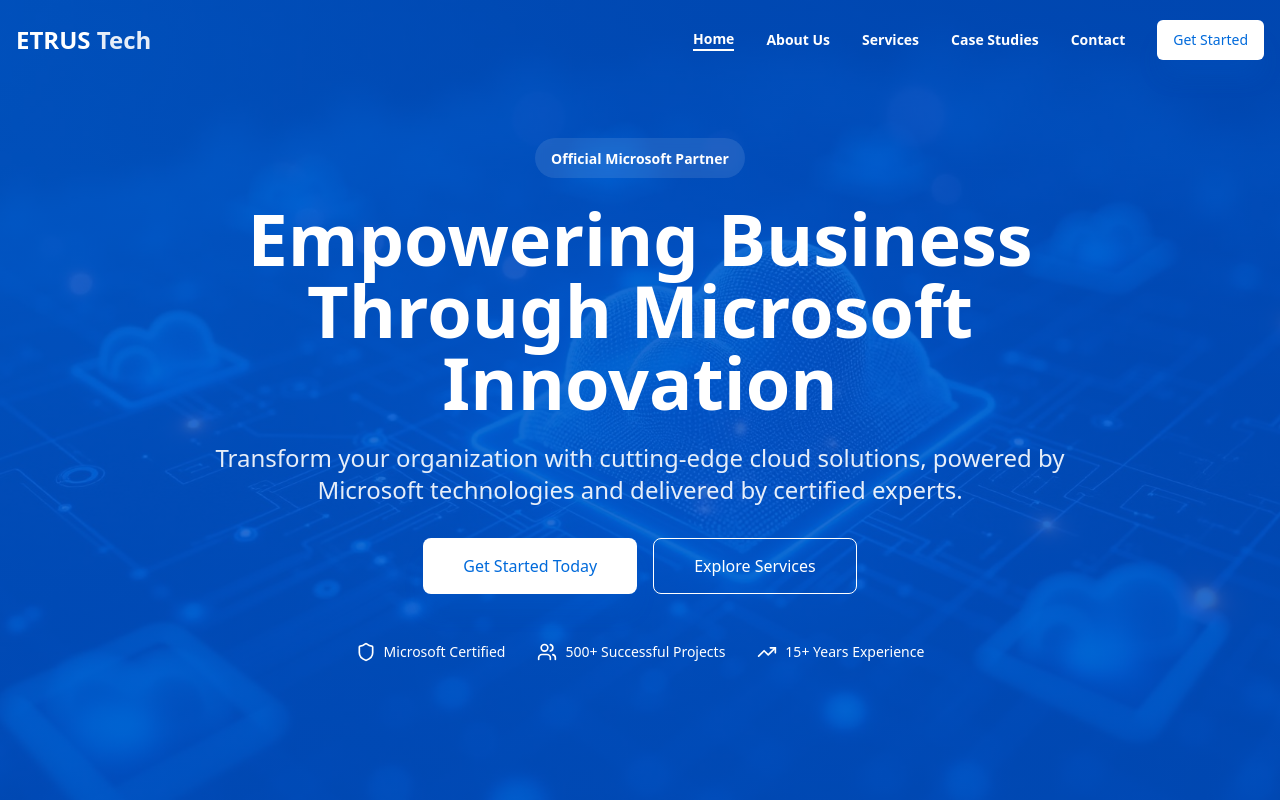
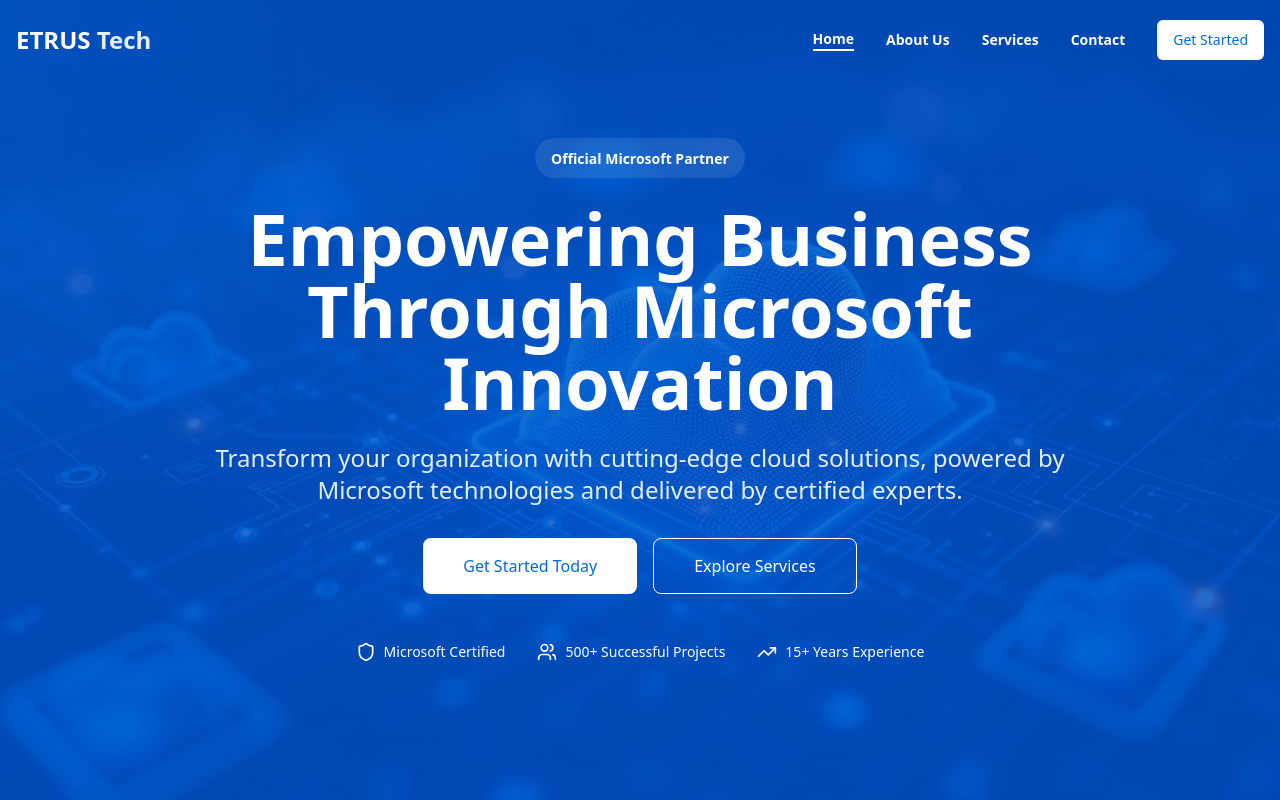
Before and after one commit to melaku468/etrusmsoft, a React (Vite) app: page / in a window 1280 px wide. Shown: the top 800 px of the page. Built offline with nearby package versions, Linux system fonts and the light colour scheme; the HTML template or start-up script is replaced by a standard one.

Commit message:
Remove Case Studies menu item

```diff
--- a/src/components/Navigation.tsx
+++ b/src/components/Navigation.tsx
@@ -22,9 +22,6 @@ const Navigation = () => {
   }, {
     path: "/services",
     label: "Services"
-  }, {
-    path: "/case-studies",
-    label: "Case Studies"
   }, {
     path: "/contact",
     label: "Contact"
```
